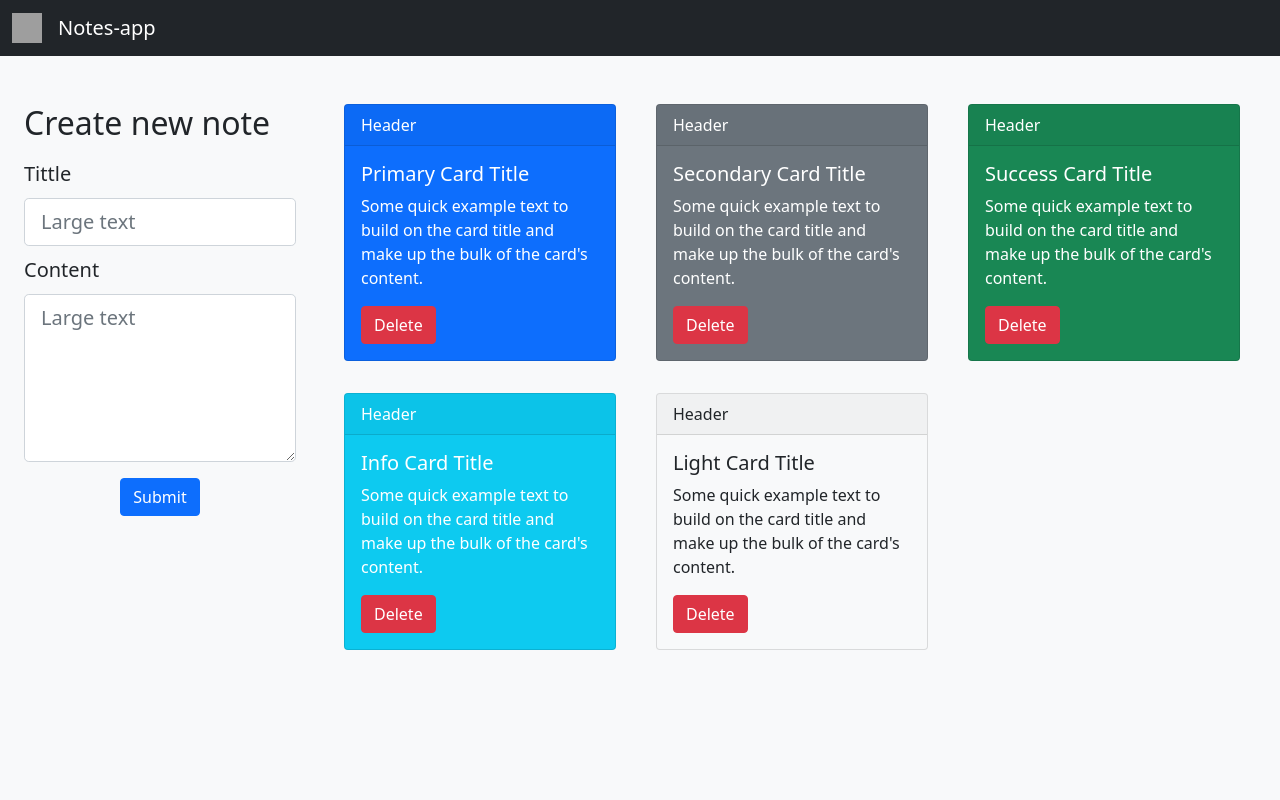
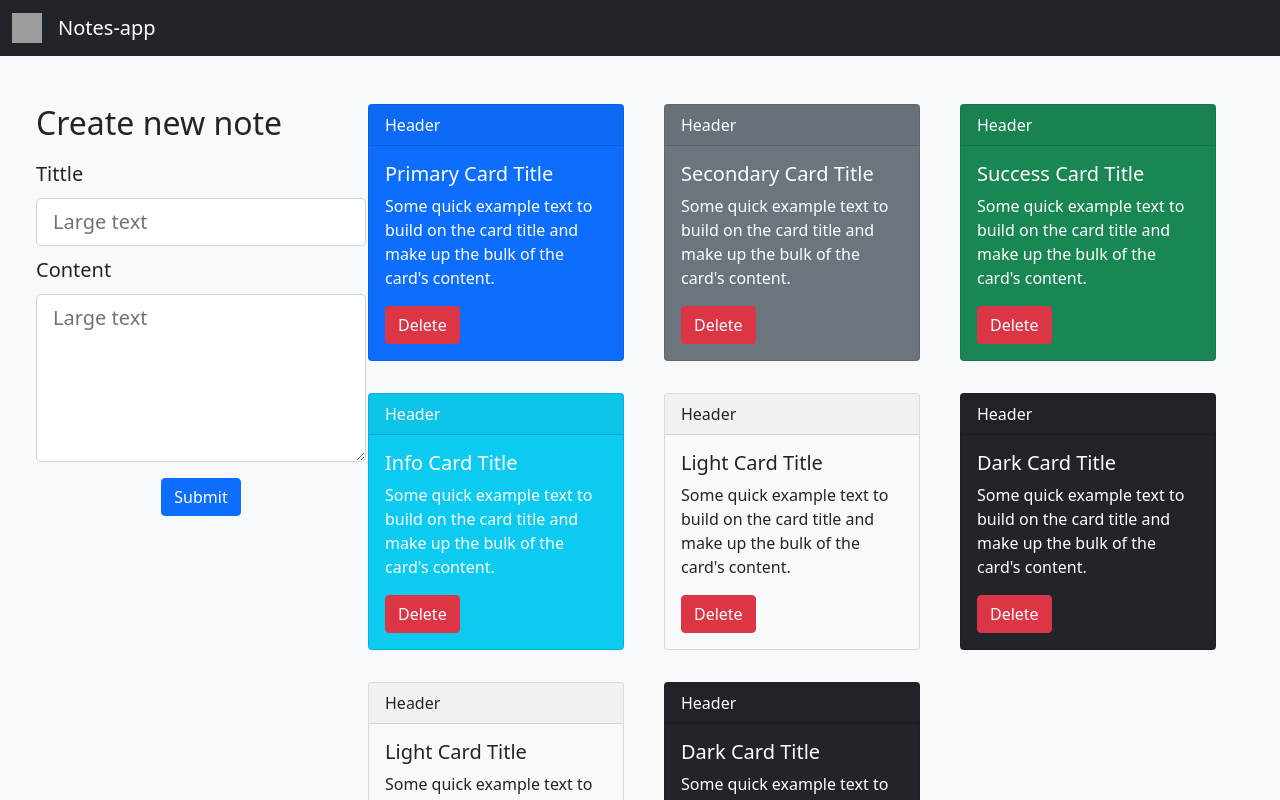
Before and after one commit to fedecor9/notes-app, a React (Create React App) app: page / in a window 1280 px wide. Shown: the top 800 px of the page. Built offline with nearby package versions, Linux system fonts and the light colour scheme; grey boxes are pictures that could not be loaded.

Commit message:
fixed-side && fixed-top

```diff
--- a/src/App.js
+++ b/src/App.js
@@ -5,7 +5,9 @@ import "./App.css";
 function App() {
   return (
     <div className="min-vh-100 d-flex flex-column bg-light ">
-      <Header></Header>
+      <header className="sticky-top">
+        <Header></Header>
+      </header>
       <Main></Main>
     </div>
   );
--- a/src/components/Main.js
+++ b/src/components/Main.js
@@ -5,13 +5,17 @@ import "../App.css";
 
 export const Main = () => {
   return (
-    <Container fluid className="h-100 flex-grow-1">
-      <Row>
-        <Col sm={3} className="p-0">
-          <SideBar></SideBar>
+    <Container fluid>
+      <Row md={12}>
+        <Col md={3}>
+          <aside>
+            <SideBar></SideBar>
+          </aside>
         </Col>
-        <Col sm={9}>
-          <ShowNotes></ShowNotes>
+        <Col md={9}>
+          <main>
+            <ShowNotes></ShowNotes>
+          </main>
         </Col>
       </Row>
     </Container>
--- a/src/components/ShowNotes.js
+++ b/src/components/ShowNotes.js
@@ -1,11 +1,20 @@
-import { Button, Card, Col, Row } from "react-bootstrap";
+import { Button, Card, Col, Container, Row } from "react-bootstrap";
 
 export const ShowNotes = () => {
-  const aux = ["Primary", "Secondary", "Success", "Info", "Light"];
+  const colors = [
+    "Primary",
+    "Secondary",
+    "Success",
+    "Info",
+    "Light",
+    "Dark",
+    "Light",
+    "Dark",
+  ];
   return (
-    <div>
-      <Row className="g-4 mx-auto my-4">
-        {aux.map((variant, idx) => (
+    <Container className="">
+      <Row md={2} className="g-4 mx-auto my-4">
+        {colors.map((variant, idx) => (
           <Col md={4}>
             <Card
               bg={variant.toLowerCase()}
@@ -26,6 +35,6 @@ export const ShowNotes = () => {
           </Col>
         ))}
       </Row>
-    </div>
+    </Container>
   );
 };
--- a/src/components/Sidebar.js
+++ b/src/components/Sidebar.js
@@ -2,7 +2,8 @@ import { Button, Container, Form, Row } from "react-bootstrap";
 import "../App.css";
 export const SideBar = () => {
   return (
-    <Container className="h-100 py-5">
+    <Container className="py-5">
+      <div className="position-fixed">
         <Row>
           <h2> Create new note</h2>
         </Row>
@@ -26,6 +27,7 @@ export const SideBar = () => {
             </div>
           </Form>
         </Row>
+      </div>
     </Container>
   );
 };
```
Lines whose indentation alone changed are shown as unchanged.
